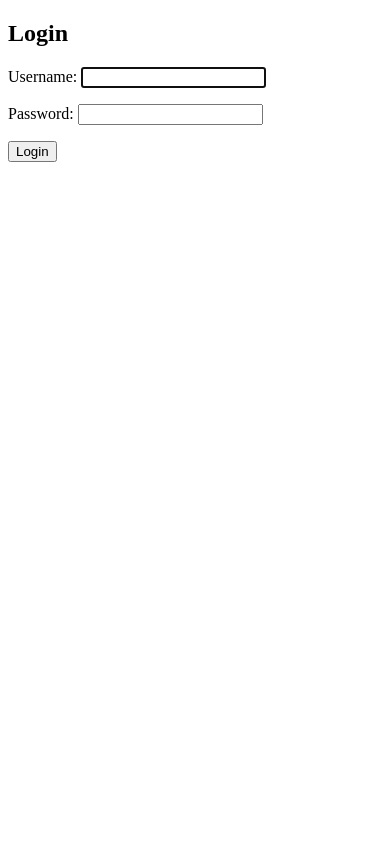
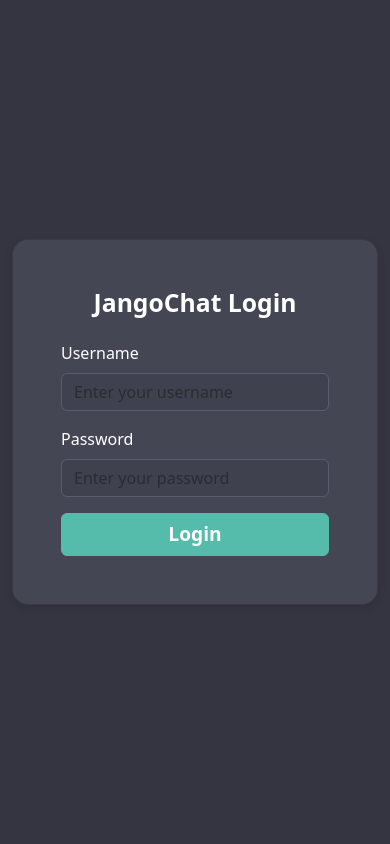
Before and after one commit to angelahack1/JangoChat, a Django app: page / in a window 390 px wide. Run offline with Django 5.2, Linux system fonts and the light colour scheme.

Commit message:
Some fixes on style, by angelahack1

```diff
--- a/chat/templates/chat/login.html
+++ b/chat/templates/chat/login.html
@@ -1,16 +1,86 @@
 <!DOCTYPE html>
 <html lang="en">
 <head>
+    <meta charset="UTF-8">
     <meta name="viewport" content="width=device-width, initial-scale=1.0">
-    <meta charset="utf-8">
-    <title>Login</title>
+    <title>Login - JangoChat</title>
+    <link href="https://cdn.jsdelivr.net/npm/bootstrap@5.3.0/dist/css/bootstrap.min.css" rel="stylesheet">
+    <style>
+        body {
+            background-color: #343541;
+            color: #ececf1;
+        }
+        .login-container {
+            min-height: 100vh;
+            display: flex;
+            align-items: center;
+            justify-content: center;
+        }
+        .login-card {
+            padding: 2rem;
+            border-radius: 1rem;
+            background-color: #444654;
+            box-shadow: 0 4px 8px rgba(0,0,0,0.1);
+        }
+        .form-control {
+            background-color: #40414F;
+            color: #ececf1;
+            border: 1px solid #5a5c6d;
+        }
+        .form-control:focus {
+            background-color: #40414F;
+            color: #ececf1;
+            border-color: #55BBAA;
+            box-shadow: none;
+        }
+        .btn-primary {
+            background-color: #55BBAA;
+            border-color: #55BBAA;
+        }
+        .btn-primary:hover {
+            background-color: #4aa291;
+            border-color: #4aa291;
+        }
+        .big-white-text {
+            font-weight: 800;
+            color: white;
+        }
+        .white-text {
+            color: white;
+        }
+        .big-white-text-button {
+            font-weight: 600;
+            color: white;
+            font-size: 1.2rem;
+        }
+    </style>
 </head>
 <body>
-    <h2>Login</h2>
-    <form method="post">
-        {% csrf_token %}
-        {{ form.as_p }}
-        <button type="submit">Login</button>
-    </form>
+    <div class="container">
+        <div class="row login-container">
+            <div class="col-md-6 col-lg-4">
+                <div class="card login-card">
+                    <div class="card-body">
+                        <h2 class="card-title text-center mb-4 big-white-text">JangoChat Login</h2>
+                        <form method="post">
+                            {% csrf_token %}
+                            <div class="mb-3">
+                                <label for="id_username" class="form-label white-text">Username</label>
+                                <input type="text" name="username" class="form-control" placeholder="Enter your username" required id="id_username">
+                            </div>
+                            <div class="mb-3">
+                                <label for="id_password" class="form-label white-text">Password</label>
+                                <input type="password" name="password" class="form-control" placeholder="Enter your password" required id="id_password">
+                            </div>
+                            <div class="d-grid">
+                                <button type="submit" class="btn btn-primary big-white-text-button">Login</button>
+                            </div>
+                        </form>
+                    </div>
+                </div>
+            </div>
+        </div>
+    </div>
+    <script src="https://cdn.jsdelivr.net/npm/bootstrap@5.3.0/dist/js/bootstrap.bundle.min.js"></script>
 </body>
 </html>
```
Also changed, not shown: chat/templates/chat/welcome.html (+60 -5 lines).
